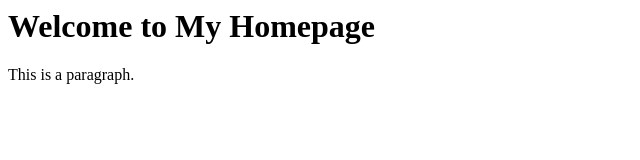
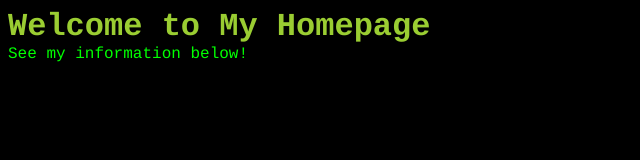
Before and after one commit to ramunechoco/personal-website, a plain HTML site: page index.html in a window 1280 px wide. Shown: the whole page, without its empty margins (0-640 px from the left). Drawn offline with Linux system fonts and the light colour scheme.

Commit message:
add colors, background

```diff
--- a/index.html
+++ b/index.html
@@ -2,11 +2,13 @@
 	<head>
 		<title>
 			Webdev Assignment
-			<link rel="stylesheet" type="text/css" href="style.css">
 		</title>
+		<link rel="stylesheet" type="text/css" href="style.css">
 	</head>
 	<body>
-		<h1>Welcome to My Homepage</h1>
-		<p>This is a paragraph.</p>
+		<div class="divheader">
+			<h1>Welcome to My Homepage</h1>
+			<p>See my information below!</p>
+        </div>
 	</body>
 </html>
--- a/style.css
+++ b/style.css
@@ -1,3 +1,18 @@
-body {
-    background-color: blue;
+ body {
+  background-color: black;
+  font-family: courier;
 }
+
+divheader {
+  line-height: 0px;
+}
+
+h1 {
+	margin-bottom: 0px;
+	color: yellowgreen;
+}
+
+p {
+	margin-top: 0px;
+	color: lime;
+}
```
